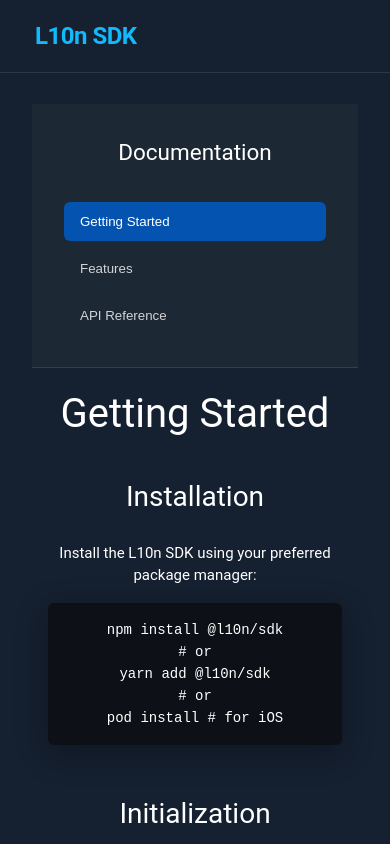
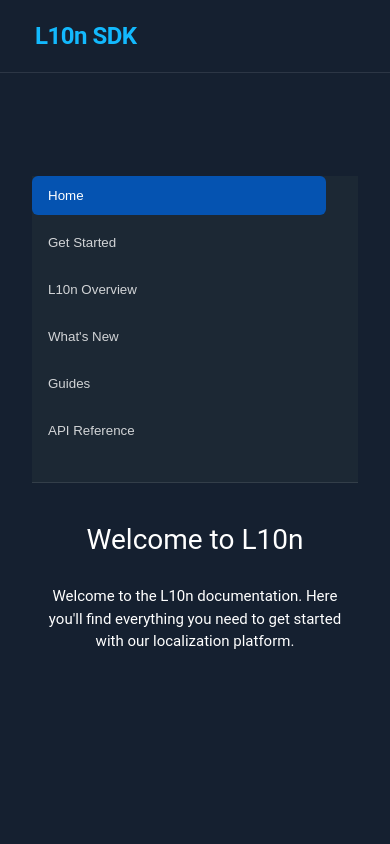
Before and after one commit to AlexGladkov/git_l10n_example, a Vue app: page /documentation in a window 390 px wide. Shown: the top 844 px of the page. Built offline with nearby package versions, Linux system fonts and the light colour scheme; a web font is replaced by a local one.

Commit message:
Update Documentation page layout: Fix sidebar positioning and content width

```diff
--- a/src/views/Documentation.vue
+++ b/src/views/Documentation.vue
@@ -1,11 +1,22 @@
 <script setup lang="ts">
 import { ref } from 'vue'
 
-const activeSection = ref('getting-started')
+const activeSection = ref('home')
 
 const sections = {
-  'getting-started': {
-    title: 'Getting Started',
+  'home': {
+    title: 'Home',
+    content: [
+      {
+        title: 'Welcome to L10n',
+        content: `
+          <p>Welcome to the L10n documentation. Here you'll find everything you need to get started with our localization platform.</p>
+        `
+      }
+    ]
+  },
+  'get-started': {
+    title: 'Get Started',
     content: [
       {
         title: 'Installation',
@@ -35,29 +46,35 @@ L10n.initialize({
       }
     ]
   },
-  'features': {
-    title: 'Features',
+  'overview': {
+    title: 'L10n Overview',
     content: [
       {
-        title: 'Real-time Updates',
+        title: 'Overview',
         content: `
-          <p>Update your translations in real-time without requiring app store submissions.</p>
-          <div class="code-block">
-            <pre><code>// Listen for translation updates
-L10n.onUpdate(() => {
-  // Refresh your UI with new translations
-});</code></pre>
-          </div>
+          <p>L10n is a powerful localization platform that helps you manage translations across your applications.</p>
         `
-      },
+      }
+    ]
+  },
+  'whats-new': {
+    title: "What's New",
+    content: [
       {
-        title: 'Language Fallback',
+        title: 'Latest Updates',
         content: `
-          <p>Intelligent language fallback system ensures users always see content in their preferred language.</p>
-          <div class="code-block">
-            <pre><code>// Set fallback language
-L10n.setFallbackLanguage('en');</code></pre>
-          </div>
+          <p>Stay up to date with the latest features and improvements in L10n.</p>
+        `
+      }
+    ]
+  },
+  'guides': {
+    title: 'Guides',
+    content: [
+      {
+        title: 'Best Practices',
+        content: `
+          <p>Learn the best practices for implementing localization in your applications.</p>
         `
       }
     ]
@@ -92,7 +109,6 @@ const lang = L10n.getLanguage();</code></pre>
 <template>
   <div class="documentation">
     <div class="sidebar">
-      <h2>Documentation</h2>
       <nav>
         <button
           v-for="(section, key) in sections"
@@ -128,10 +144,13 @@ const lang = L10n.getLanguage();</code></pre>
 
 .sidebar {
   width: 300px;
-  padding: 2rem;
+  padding: 0 2rem 2rem 0;
   background: var(--background-dark);
   border-right: 1px solid var(--border-color);
   position: fixed;
+  top: 72px;
+  left: 0;
+  margin-left: 0;
   height: calc(100vh - 72px);
   overflow-y: auto;
 }
@@ -145,11 +164,12 @@ const lang = L10n.getLanguage();</code></pre>
   display: flex;
   flex-direction: column;
   gap: 0.5rem;
+  margin: 0;
 }
 
 .sidebar button {
   text-align: left;
-  padding: 0.75rem 1rem;
+  padding: 0.75rem 0 0.75rem 1rem;
   background: transparent;
   border: none;
   color: var(--text-light);
@@ -171,7 +191,9 @@ const lang = L10n.getLanguage();</code></pre>
   flex: 1;
   padding: 2rem;
   margin-left: 300px;
-  max-width: 800px;
+  width: calc(100% - 300px);
+  max-width: none;
+  box-sizing: border-box;
 }
 
 .content h1 {
@@ -225,6 +247,8 @@ const lang = L10n.getLanguage();</code></pre>
   .content {
     margin-left: 0;
     padding: 1rem;
+    width: 100%;
+    box-sizing: border-box;
   }
 }
 </style>
```
